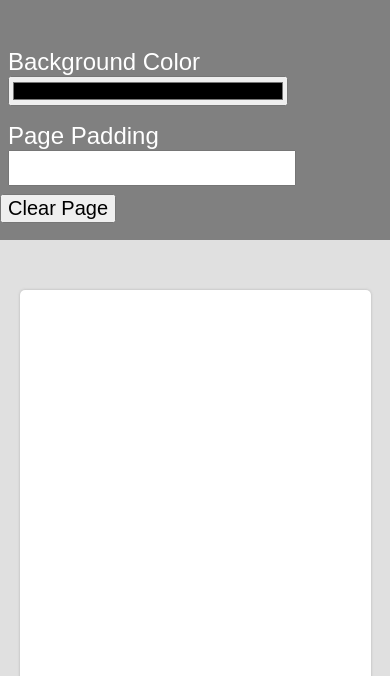
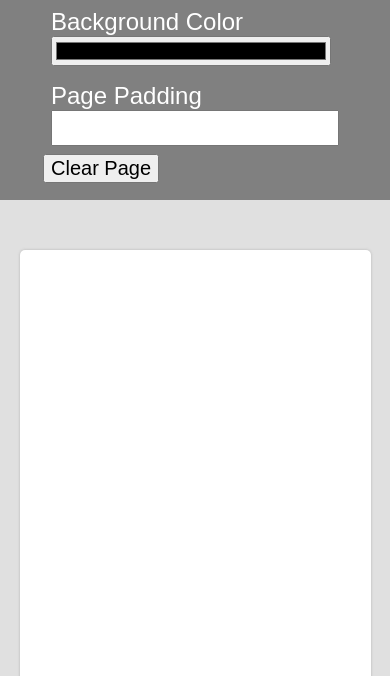
Before and after one commit to nonobromo/Page-Builder, a plain HTML site: page index.html in a window 390 px wide. Shown: the part 168-844 px from the top of the page. Drawn offline with Linux system fonts and the light colour scheme; a web font is replaced by a local one.

Commit message:
responsive changes

```diff
--- a/style.css
+++ b/style.css
@@ -164,6 +164,10 @@ button {
         flex-direction: column;
     }
 
+    #settings {
+        margin: auto;
+    }
+
     #elements {
         width: 300px;
         margin: auto;
```
